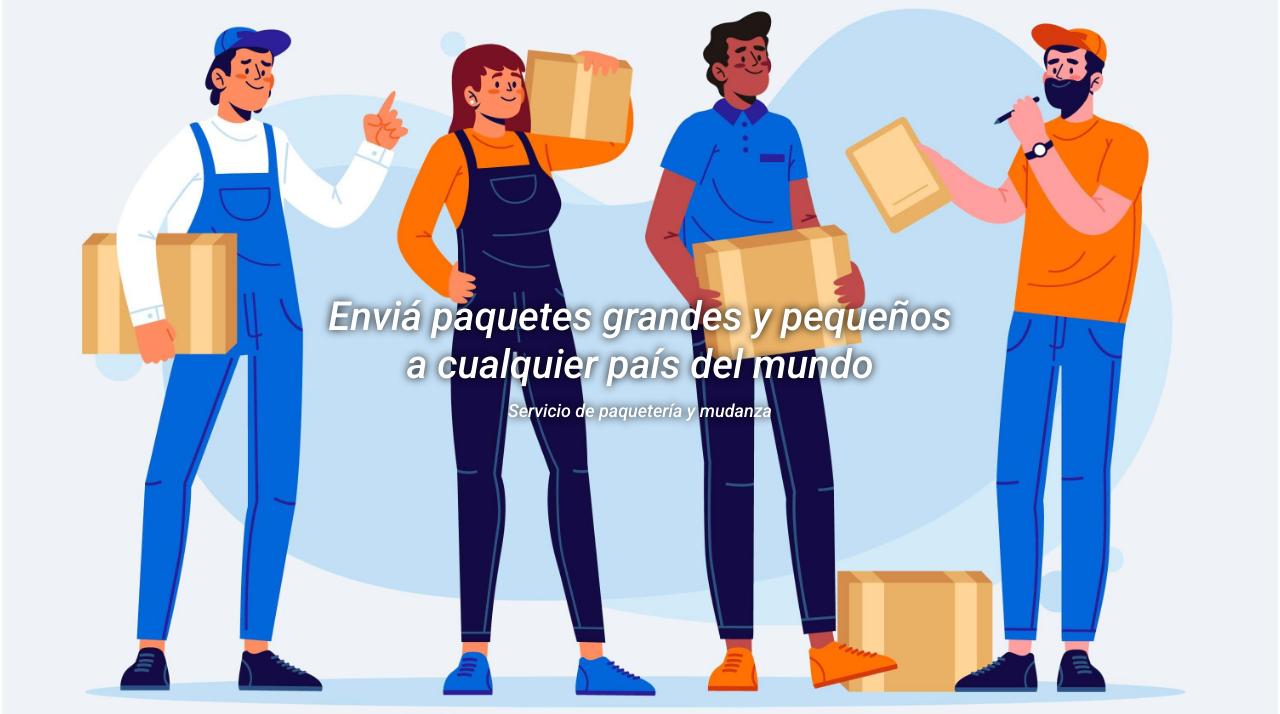
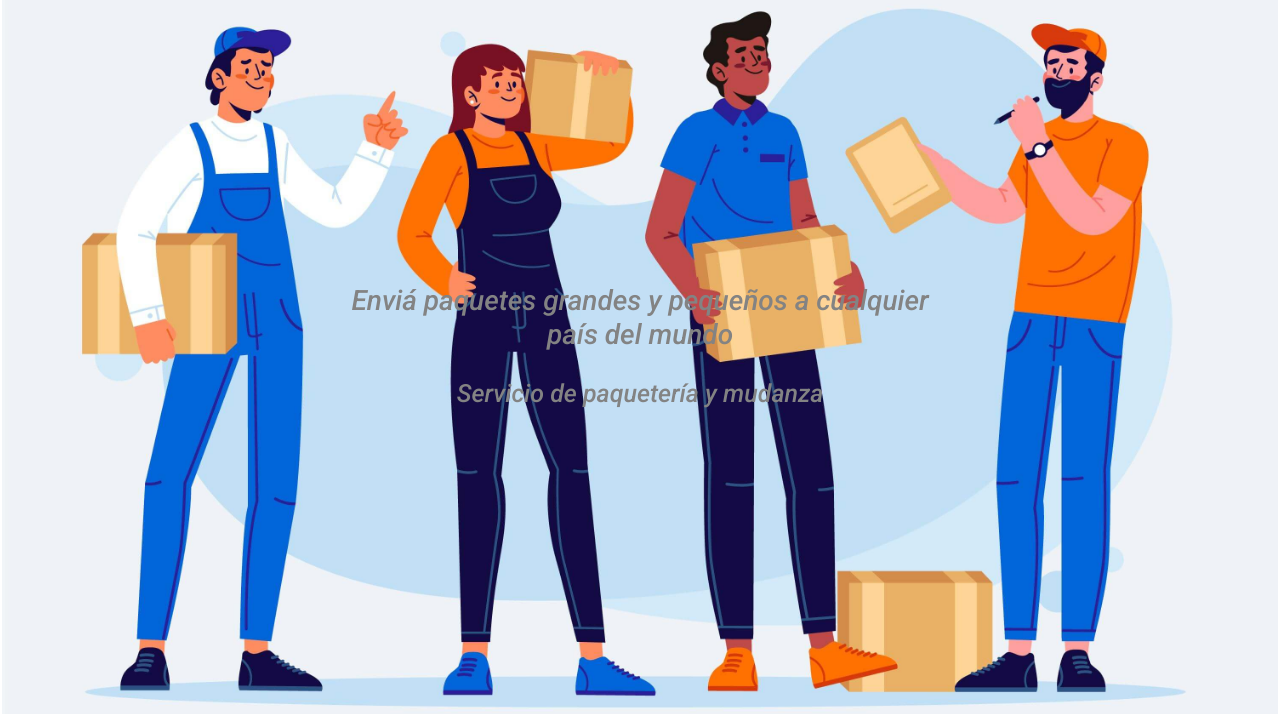
Before and after one commit to Agussoftware/PreEntrega2SanchezAcahavalAgustin, a plain HTML site: page pages/envio.html in a window 1280 px wide. Shown: the part 86-800 px from the top of the page. Drawn offline with nearby package versions, Linux system fonts and the light colour scheme.

Commit message:
cambio titulo envio

```diff
--- a/pages/envio.html
+++ b/pages/envio.html
@@ -50,10 +50,8 @@
     <main>
       <div class="container-imagen-titulo">
         <img src="../multimedia/img/envio.jpg" alt="img-envio" />
-        <div class="container-texto-envio">
-          <h3>Enviá paquetes grandes y pequeños a cualquier país del mundo</h3>
-          <p>Servicio de paquetería y mudanza</p>
-        </div>
+        <div class="texto texto1"><h3>Enviá paquetes grandes y pequeños a cualquier país del mundo</h3></div>
+        <div class="texto texto2"><p>Servicio de paquetería y mudanza</p></div>
       </div>
       <div class="container-form">
         <h2>Formulario de Envío</h2>
--- a/scss/_imagen-envio.scss
+++ b/scss/_imagen-envio.scss
@@ -5,27 +5,29 @@
     border-radius: 2px;
     overflow: hidden;
     text-align: center;
+    display: inline-block;
     img{
         width: 100%;
         height: 100%;
         filter: blur(0.5px);
     }
-    h3{
-        font-size: 40px;
-        color: white;
+    .texto {
         position: absolute;
         top: 50%;
         left: 50%;
         transform: translate(-50%, -50%);
-        text-shadow: 0 0 8px black;
-        }
-        p{
-            font-size: 18px;
-            color: rgb(255, 255, 255);
-            position: absolute;
-            top: 58%;
-            left: 50%;
-            transform: translate(-50%, -50%);
-            text-shadow: 0 0 10px black;
-        }
+        padding: 10px;
+        color: rgb(131, 131, 131);
+        border-radius: 5px;
+      }
+      .texto1 {
+        font-size: 40px;
+        transform: translate(-50%, -70%);
+      }
+
+      .texto2 {
+        font-size: 25px;
+        margin-top: 30px;
+        transform: translate(-50%, -8%);
+      }
 }
--- a/scss/_promocion.scss
+++ b/scss/_promocion.scss
@@ -8,6 +8,8 @@
     flex-direction: column;
     gap: 10px;
     justify-self: center;
+    text-align: center;
+    justify-content: space-between;
     .promocion__img{
         padding: 15px;
         width: 100%;
```
Also changed, not shown: css/styles.css, 5 other files.
